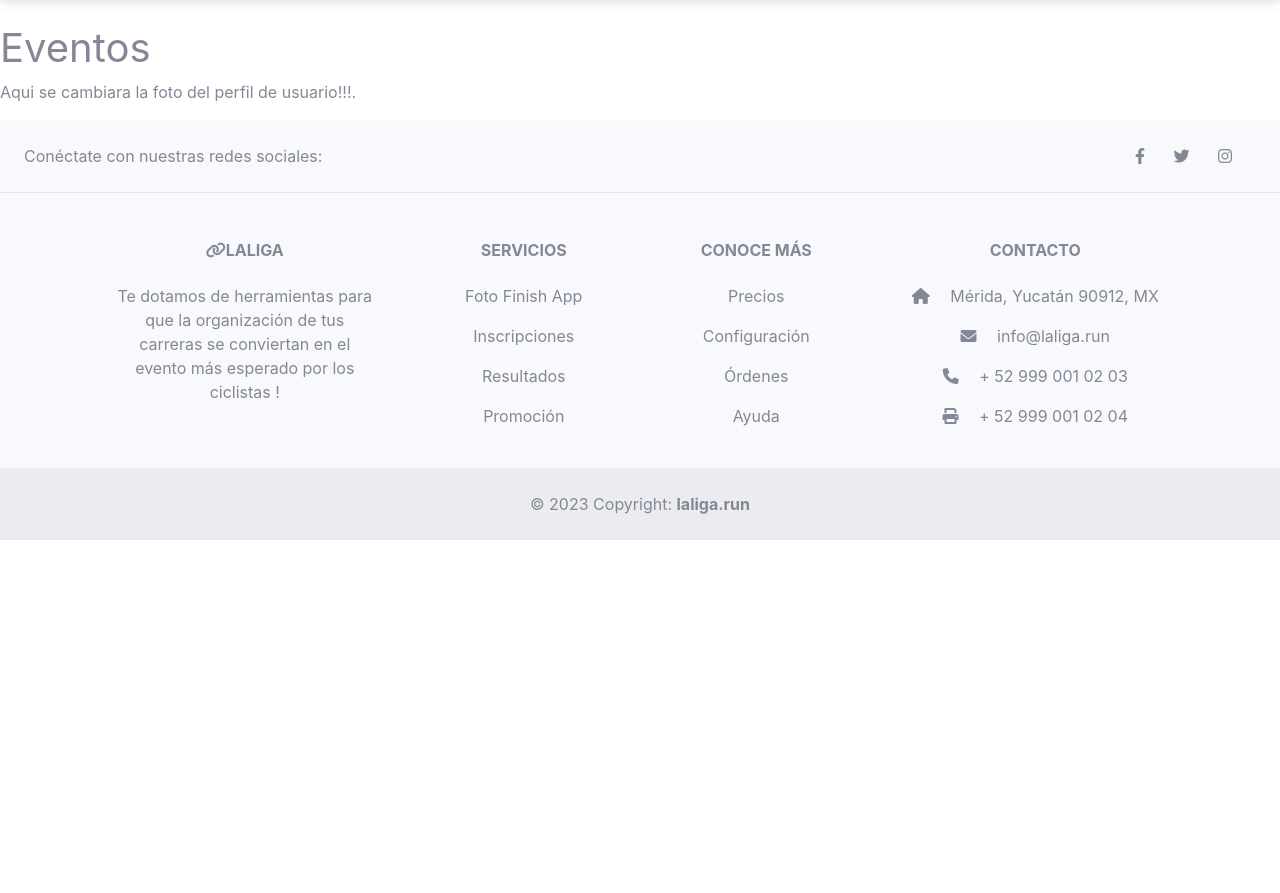
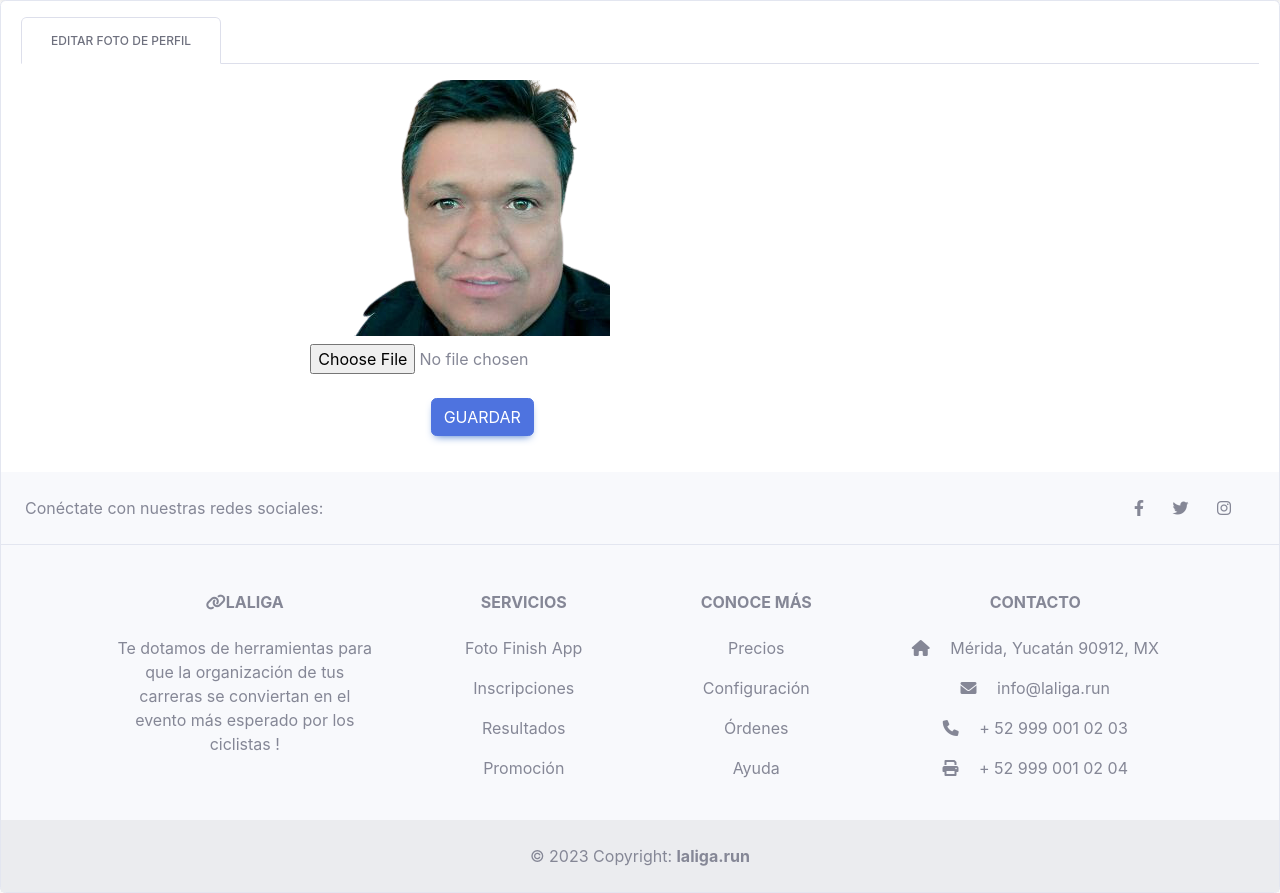
Before and after one commit to Mazter707/https---github.com-Mazter707-virgilio, a PHP site: page /foto_perfil.php in a window 1280 px wide. Shown: the part 84-977 px from the top of the page. Before the commit the page ends 624 px from the top, so only its background shows below. Run offline with PHP 8.4, Linux system fonts and the light colour scheme.

Commit message:
maquetacion pagina para cambiar foto de perfil

```diff
--- a/foto_perfil.php
+++ b/foto_perfil.php
@@ -1,6 +1,30 @@
 <?php require ('./layouts/header.php') ?>
-
-  <h1 class="mt-4">Eventos</h1>
-  <p>Aqui se cambiara la foto del perfil de usuario!!!.</p>
-
+<form action ="cambiar_foto_perfil.php" method ="POST" enctype="multipart/form-data">
+  <div class="card">
+      <div class="card-body pt-3">
+        <!-- Bordered Tabs -->
+        <ul class="nav nav-tabs nav-tabs-bordered" role="tablist">
+          <li class="nav-item" role="presentation">
+            <button class="nav-link active" data-bs-toggle="tab" data-bs-target="#profile-edit" aria-selected="true" role="tab">Editar foto de perfil</button>
+          </li>
+        </ul>
+          <div class="tab-pane fade profile-edit pt-3 active show text-center" id="profile-edit" role="tabpanel">
+            <!-- Profile Edit Form -->
+            <form>
+              <div class="row mb-3 text-center">
+                <div class="col-md-8 col-lg-9 text-center">
+                  <img src="assets/img/me-removebg-preview.png" alt="Profile">
+                  <div class="pt-2">
+                    <input type="file" name="foto" id="foto"><br><br>
+                  </div>
+                  <div class="text-center">
+                    <button type="submit" class="btn btn-primary">Guardar</button>
+                  </div>
+                </div>
+              </div>
+            </form><!-- End Profile Edit Form -->
+          </div>
+          <!-- End Bordered Tabs -->
+      </div>
+</form>
     <?php require ('./layouts/footer.php') ?>
```
